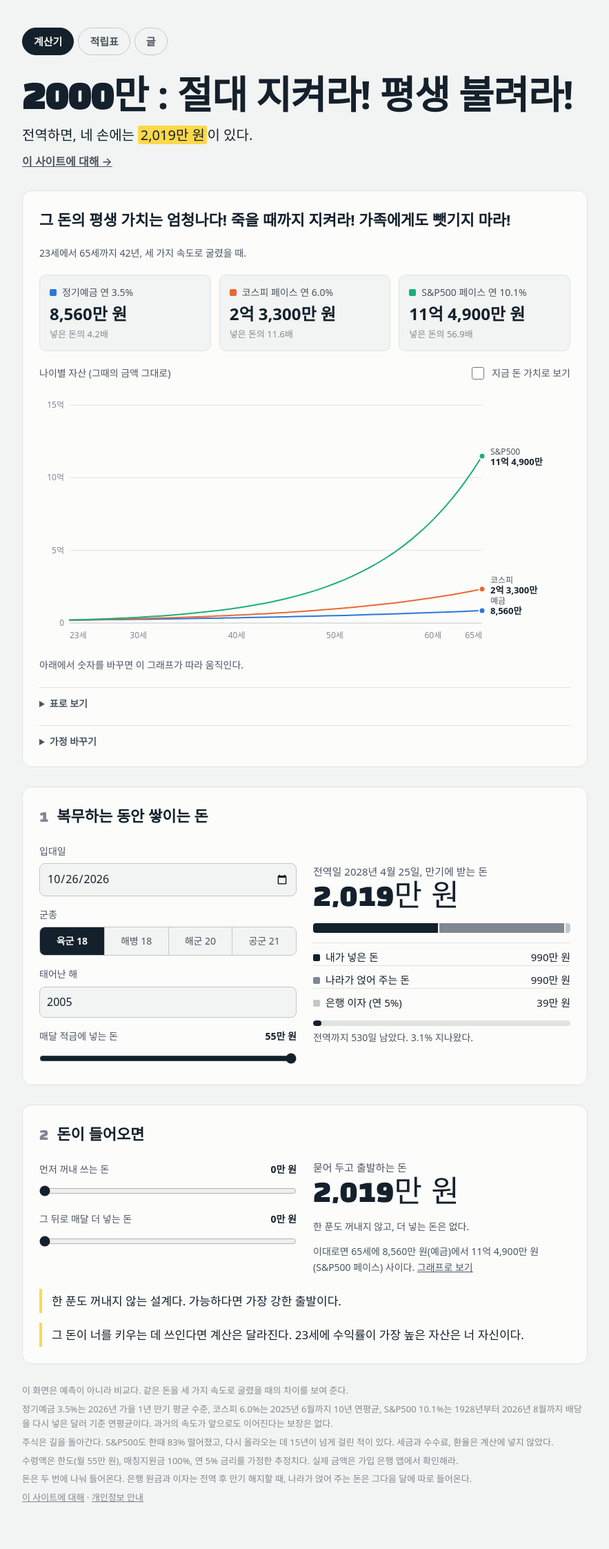
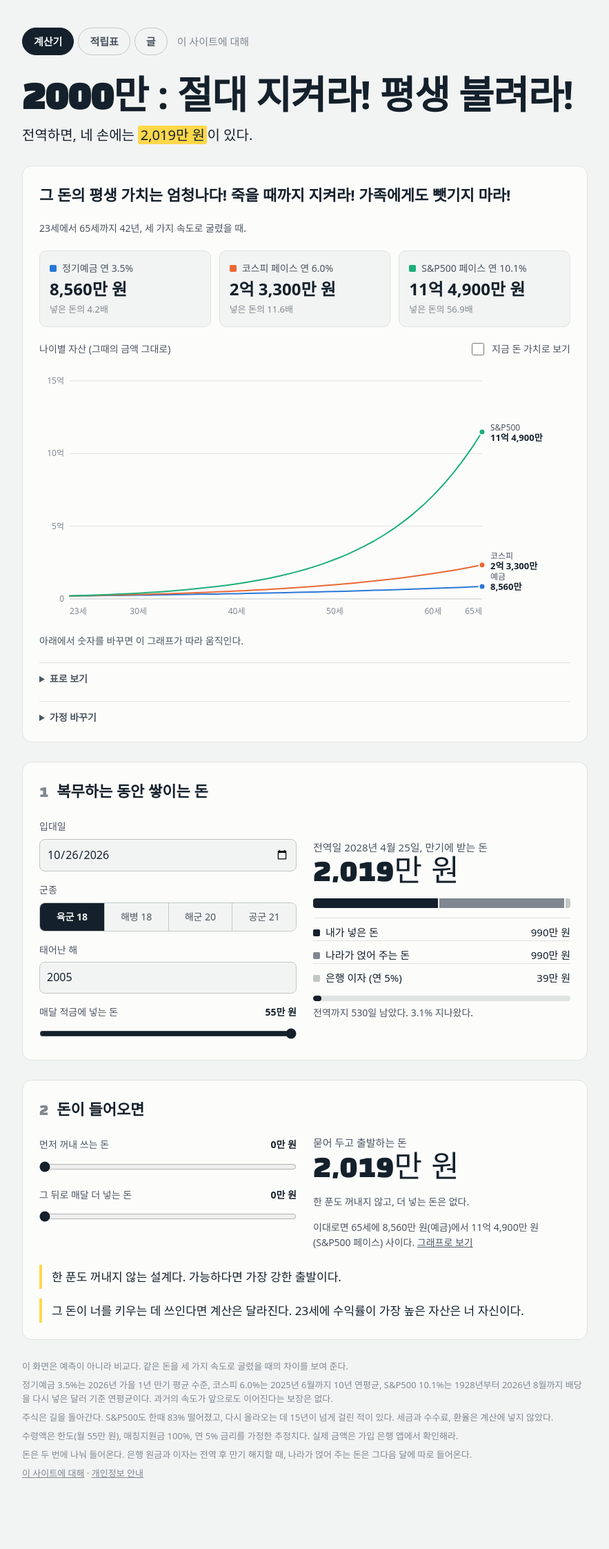
Before and after one commit to sephkwon/2000man, a Jekyll site: the page index.html, which Jekyll copies as it is, in a window 1280 px wide. Shown: the whole page at 69% size, without its empty margins (198-1081 px from the left). Built offline with Jekyll 4.4.1, drawn with Linux system fonts in a browser that asks for light colours; some web fonts are replaced; after the commit the page ends 2209 px from its top, so only the background shows below that.

Commit message:
이 사이트에 대해, 위치조정 및 한글 줄바꿈 설정 적용

```diff
--- a/_layouts/default.html
+++ b/_layouts/default.html
@@ -16,7 +16,7 @@
 <div class="wrap">
   <div class="top">
     <a class="brand" href="{{ '/' | relative_url }}">2000만</a>
-    <nav class="nav" aria-label="주 메뉴"><a href="{{ '/' | relative_url }}">계산기</a><a href="{{ '/savings.html' | relative_url }}"{% if page.nav == 'savings' %} aria-current="page"{% endif %}>적립표</a><a href="{{ '/posts/' | relative_url }}"{% unless page.nav == 'none' or page.nav == 'savings' %} aria-current="page"{% endunless %}>글</a></nav>
+    <nav class="nav" aria-label="주 메뉴"><a href="{{ '/' | relative_url }}">계산기</a><a href="{{ '/savings.html' | relative_url }}"{% if page.nav == 'savings' %} aria-current="page"{% endif %}>적립표</a><a href="{{ '/posts/' | relative_url }}"{% unless page.nav == 'none' or page.nav == 'savings' or page.nav == 'about' %} aria-current="page"{% endunless %}>글</a><a class="about" href="{{ '/about.html' | relative_url }}"{% if page.nav == 'about' %} aria-current="page"{% endif %}>이 사이트에 대해</a></nav>
   </div>
 {{ content }}
 </div>
--- a/about.html
+++ b/about.html
@@ -2,7 +2,7 @@
 layout: default
 title: 이 사이트에 대해
 description: 아빠가 두 아들을 위해 만든 사이트입니다. 군적금을 충분히 활용하고, 전역 후 인생 설계와 자산 형성까지 이어지길 바라며 만들었습니다.
-nav: none
+nav: about
 ---
 <article>
   <header>
--- a/index.html
+++ b/index.html
@@ -37,12 +37,14 @@
 html,body{margin:0}
 body{background:var(--paper);color:var(--ink);font-family:var(--font-body);font-size:16px;line-height:1.6;-webkit-font-smoothing:antialiased}
 .wrap{max-width:860px;margin:0 auto;padding:40px 20px 64px;display:flex;flex-direction:column;gap:28px}
-.nav{display:flex;gap:6px}
+.nav{display:flex;gap:6px;flex-wrap:wrap;align-items:center}
 .nav a{font-size:15px;font-weight:600;color:var(--ink-2);text-decoration:none;padding:7px 16px;border-radius:999px;border:1px solid var(--axis)}
+.nav a.about{border:0;font-weight:500;color:var(--muted);padding:7px 8px}
 .nav a[aria-current=page]{background:var(--ink);color:var(--paper);border-color:var(--ink)}
 header{display:flex;flex-direction:column;gap:10px}
 .brand{font-family:var(--font-display);font-size:56px;line-height:1;letter-spacing:-0.01em;margin:0}
 .brand .tag{font-family:var(--font-body);font-weight:700;letter-spacing:-0.02em}
+.brand,.lede,.step h2{word-break:keep-all;overflow-wrap:break-word}
 .lede{font-size:20px;font-weight:500;margin:0;text-wrap:balance}
 .sub{color:var(--ink-2);margin:0;max-width:34em}
 mark{background:var(--mark);color:var(--mark-ink);padding:0 .18em;border-radius:3px}
@@ -112,12 +114,11 @@ footer p{margin:0}
 <body>
 <div class="wrap">
 
-<nav class="nav" aria-label="주 메뉴"><a href="index.html" aria-current="page">계산기</a><a href="savings.html">적립표</a><a href="posts/index.html">글</a></nav>
+<nav class="nav" aria-label="주 메뉴"><a href="index.html" aria-current="page">계산기</a><a href="savings.html">적립표</a><a href="posts/index.html">글</a><a class="about" href="about.html">이 사이트에 대해</a></nav>
 
 <header>
   <h1 class="brand">2000만<span class="tag"> : 절대 지켜라! 평생 불려라!</span></h1>
   <p class="lede">전역하면, 네 손에는 <mark id="hdAmt">2천만 원</mark>이 있다.</p>
-  <p class="sub"><a href="about.html" style="color:inherit;font-weight:600">이 사이트에 대해 →</a></p>
 </header>
 
 <section aria-labelledby="h3" id="value">
--- a/style.css
+++ b/style.css
@@ -23,10 +23,13 @@ body{background:var(--paper);color:var(--ink);font-family:var(--font-body);font-
 .wrap{max-width:720px;margin:0 auto;padding:40px 20px 64px;display:flex;flex-direction:column;gap:28px}
 .top{display:flex;justify-content:space-between;align-items:center;gap:12px;flex-wrap:wrap}
 .brand{font-family:var(--font-display);font-size:28px;line-height:1;color:var(--ink);text-decoration:none}
-.nav{display:flex;gap:6px}
+.nav{display:flex;gap:6px;flex-wrap:wrap;align-items:center}
 .nav a{font-size:15px;font-weight:600;color:var(--ink-2);text-decoration:none;padding:7px 16px;border-radius:999px;border:1px solid var(--axis)}
+.nav a.about{border:0;font-weight:500;color:var(--muted);padding:7px 8px}
+.nav a.about[aria-current=page]{background:none;color:var(--ink);font-weight:600}
 .nav a[aria-current=page]{background:var(--ink);color:var(--paper);border-color:var(--ink)}
 :focus-visible{outline:2px solid var(--ink);outline-offset:2px}
+h1,h2,h3,.lede{word-break:keep-all;overflow-wrap:break-word}
 h1{font-size:32px;line-height:1.3;margin:0;text-wrap:balance}
 h2{font-size:22px;line-height:1.4;margin:28px 0 0}
 p{margin:0}
```
